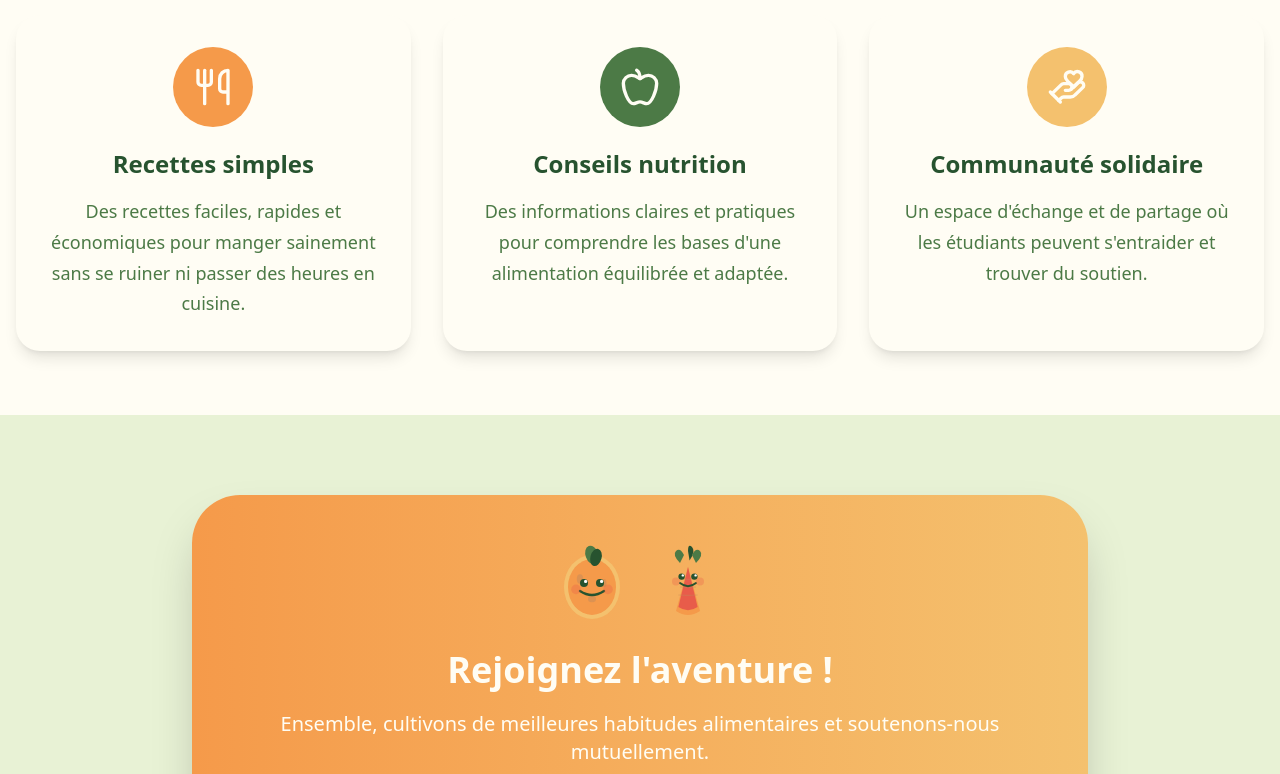
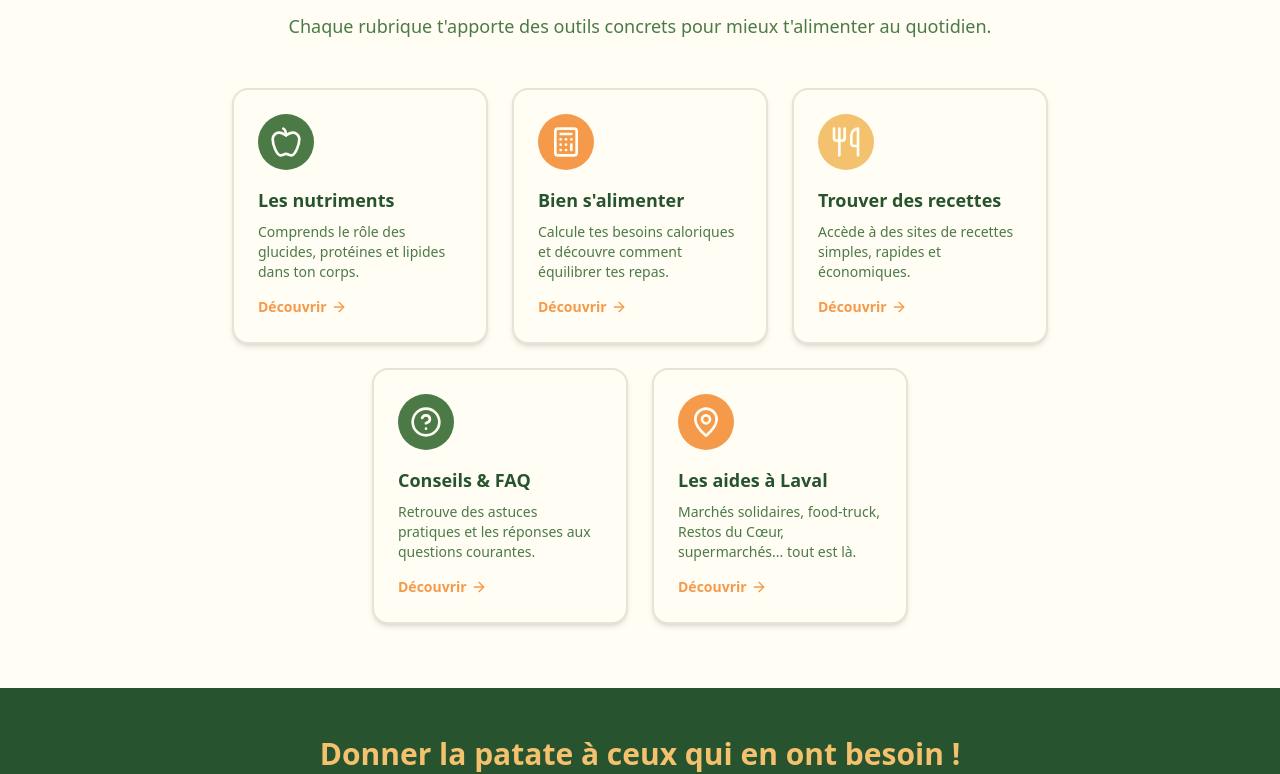
Before and after one commit to KylianRIBEROU/LaPatateSolidaire, a React (Vite) app: page / in a window 1280 px wide. Shown: the part 1534-2308 px from the top of the page. Built offline with nearby package versions, Linux system fonts and the light colour scheme.

Commit message:
feat: update page accueil

```diff
--- a/src/App.tsx
+++ b/src/App.tsx
@@ -21,12 +21,92 @@ import {
   Utensils,
   Apple,
   HandHeart,
+  Calculator,
+  HelpCircle,
+  MapPin,
+  ArrowRight,
 } from "lucide-react";
 
 export default function App() {
   const [currentPage, setCurrentPage] = useState<
       "accueil" | "nutriments" | "bien-salimenter" | "recettes" | "conseils-faq" | "aides-laval"
   >("accueil");
+
+  const items = [
+  {
+    page: "nutriments" as const,
+    icon: <Apple size={32} className="text-white" />,
+    color: "bg-[#4C7A46]",
+    title: "Les nutriments",
+    desc: "Comprends le rôle des glucides, protéines et lipides dans ton corps.",
+  },
+  {
+    page: "bien-salimenter" as const,
+    icon: <Calculator size={32} className="text-white" />,
+    color: "bg-[#F59A4A]",
+    title: "Bien s'alimenter",
+    desc: "Calcule tes besoins caloriques et découvre comment équilibrer tes repas.",
+  },
+  {
+    page: "recettes" as const,
+    icon: <Utensils size={32} className="text-white" />,
+    color: "bg-[#F4C16E]",
+    title: "Trouver des recettes",
+    desc: "Accède à des sites de recettes simples, rapides et économiques.",
+  },
+  {
+    page: "conseils-faq" as const,
+    icon: <HelpCircle size={32} className="text-white" />,
+    color: "bg-[#4C7A46]",
+    title: "Conseils & FAQ",
+    desc: "Retrouve des astuces pratiques et les réponses aux questions courantes.",
+  },
+  {
+    page: "aides-laval" as const,
+    icon: <MapPin size={32} className="text-white" />,
+    color: "bg-[#F59A4A]",
+    title: "Les aides à Laval",
+    desc: "Marchés solidaires, food-truck, Restos du Cœur, supermarchés... tout est là.",
+  },
+];
+
+const renderCard = (item: typeof items[number]) => (
+  <button
+    key={item.page}
+    onClick={() => {
+      setCurrentPage(item.page);
+      window.scrollTo({ top: 0, behavior: "smooth" });
+    }}
+    className="
+      bg-[#FFFDF4]
+      rounded-2xl
+      p-6
+      w-64
+      border-2 border-[#E4E4D8]
+      shadow-md
+      hover:shadow-xl
+      transition-all
+      hover:-translate-y-1
+      text-left
+      group
+    "
+  >
+    <div className={`${item.color} w-14 h-14 rounded-full flex items-center justify-center mb-4`}>
+      {item.icon}
+    </div>
+    <h3 className="text-[#27532F] text-lg font-bold mb-2">
+      {item.title}
+    </h3>
+    <p className="text-[#4C7A46] text-sm mb-3">
+      {item.desc}
+    </p>
+    <span className="inline-flex items-center gap-1 text-[#F59A4A] font-bold text-sm group-hover:gap-2 transition-all">
+      Découvrir <ArrowRight size={16} />
+    </span>
+  </button>
+);
+
+
 
   return (
       <div className="min-h-screen bg-[#E8F2D5]">
@@ -104,6 +184,8 @@ export default function App() {
                   </div>
                 </div>
               </section>
+              <div className="max-w-4xl mx-auto pb-8 border-b border-[#4C7A46]/30"></div>
+
 
               {/* Section Informations - Objectifs */}
               <section className="py-16 px-4">
@@ -144,61 +226,29 @@ export default function App() {
                 </div>
               </section>
 
-              {/* Section Services supplémentaires */}
+              {/* Section : Explorer le site */}
               <section className="py-16 px-4 bg-[#FFFDF4]">
-                <div className="max-w-7xl mx-auto">
+                <div className="max-w-6xl mx-auto">
                   <div className="text-center mb-12">
-                    <h2 className="text-[#27532F] mb-4">
-                      Ce que nous proposons
-                    </h2>
+                    <h2 className="text-[#27532F] mb-3">Explore le site</h2>
+                    <p className="text-[#4C7A46] text-lg">
+                      Chaque rubrique t'apporte des outils concrets pour mieux t'alimenter au quotidien.
+                    </p>
                   </div>
 
-                  <div className="grid grid-cols-1 md:grid-cols-3 gap-8">
-                    <InfoCard
-                        icon={
-                          <Utensils size={40} className="text-white" />
-                        }
-                        title="Recettes simples"
-                        description="Des recettes faciles, rapides et économiques pour manger sainement sans se ruiner ni passer des heures en cuisine."
-                        color="orange"
-                    />
-                    <InfoCard
-                        icon={<Apple size={40} className="text-white" />}
-                        title="Conseils nutrition"
-                        description="Des informations claires et pratiques pour comprendre les bases d'une alimentation équilibrée et adaptée."
-                        color="green"
-                    />
-                    <InfoCard
-                        icon={
-                          <HandHeart size={40} className="text-white" />
-                        }
-                        title="Communauté solidaire"
-                        description="Un espace d'échange et de partage où les étudiants peuvent s'entraider et trouver du soutien."
-                        color="yellow"
-                    />
-                  </div>
-                </div>
-              </section>
+                  <div className="flex flex-col items-center gap-6">
 
-              {/* Section Call to Action */}
-              <section id="contact" className="py-20 px-4">
-                <div className="max-w-4xl mx-auto">
-                  <div className="bg-gradient-to-r from-[#F59A4A] to-[#F4C16E] rounded-[3rem] p-8 sm:p-12 text-center shadow-2xl">
-                    <div className="flex justify-center gap-4 mb-6">
-                      <PotatoMascot size={80} />
-                      <CarrotMascot size={80} />
-                    </div>
-                    <h2 className="text-white mb-4">
-                      Rejoignez l'aventure !
-                    </h2>
-                    <p className="text-white text-xl mb-8">
-                      Ensemble, cultivons de meilleures habitudes
-                      alimentaires et soutenons-nous mutuellement.
-                    </p>
-                    <button className="bg-white text-[#27532F] px-10 py-4 rounded-full hover:bg-[#E8F2D5] transition-all hover:scale-105 shadow-xl">
-                      Nous contacter
-                    </button>
-                  </div>
+  {/* Ligne du haut */}
+  <div className="flex gap-6">
+    {items.slice(0, 3).map(renderCard)}
+  </div>
+
+  {/* Ligne du bas */}
+  <div className="flex gap-6">
+    {items.slice(3, 5).map(renderCard)}
+  </div>
+</div>
+
                 </div>
               </section>
             </>
```
Also changed, not shown: 1 other file (tests, documents, lock files or other folders).
